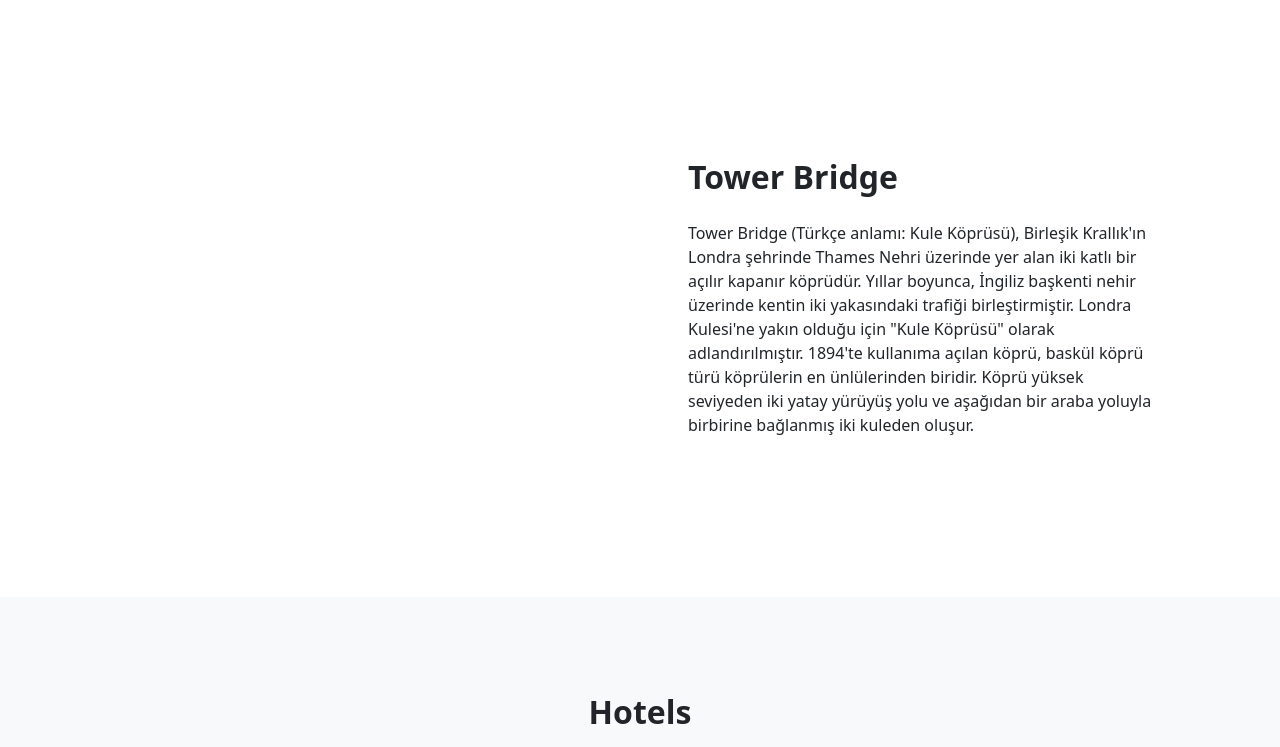
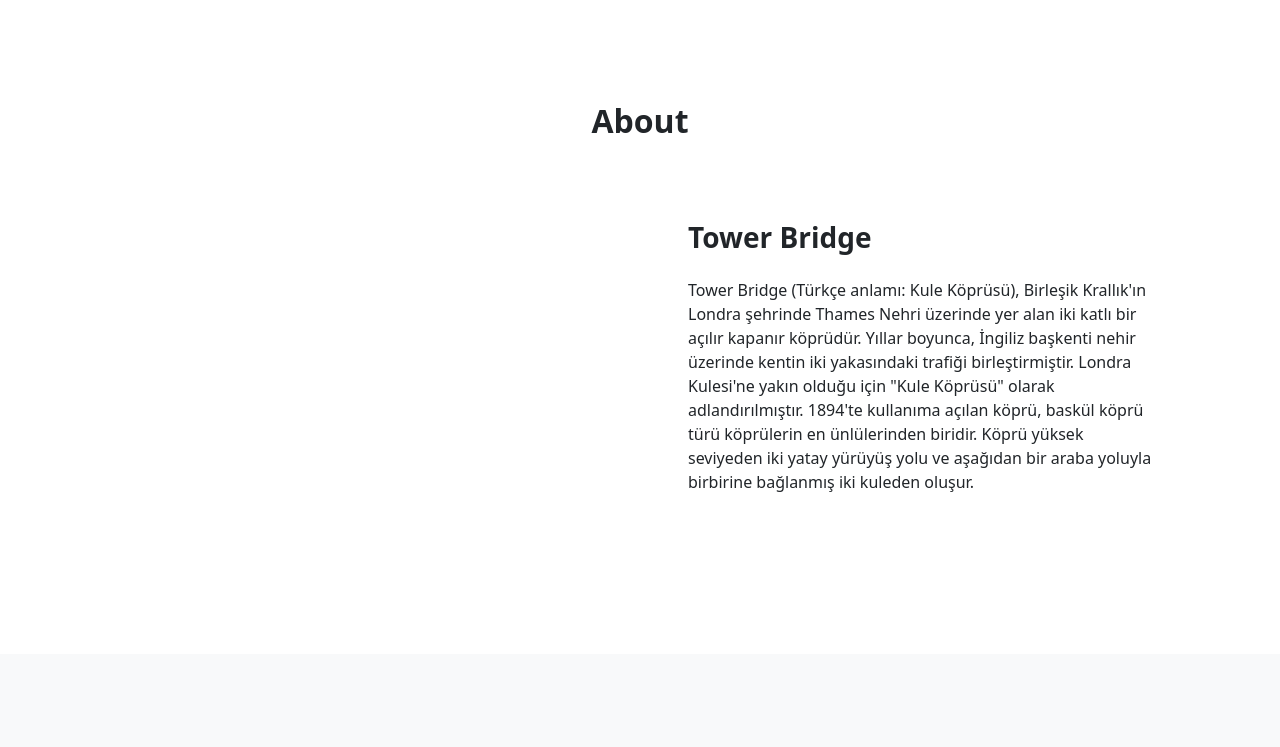
Before and after one commit to berkkendirlioglu/JS-9793P, a plain HTML site: page index.html in a window 1280 px wide. Shown: the part 855-1602 px from the top of the page. Drawn offline with nearby package versions, Linux system fonts and the light colour scheme.

Commit message:
configure

```diff
--- a/index.html
+++ b/index.html
@@ -74,6 +74,12 @@
 
             <div class="container py-5">
 
+              <div class="about-header d-flex justify-content-center align-items-center py-2">
+
+                <h2 class="fw-bold">About</h2>
+
+              </div>
+
                 <div class="row py-5">
 
                   <div class="col-lg-6 mb-3 mb-lg-0">
@@ -86,7 +92,7 @@
                   <div class="col-lg-6 d-flex flex-column justify-content-center align-items-start px-5">
 
                     <div class="content-header my-3">
-                      <h2 class="fw-bold">Tower Bridge</h2>
+                      <h3 class="fw-bold">Tower Bridge</h3>
                     </div>
 
                     <div class="content">
```
